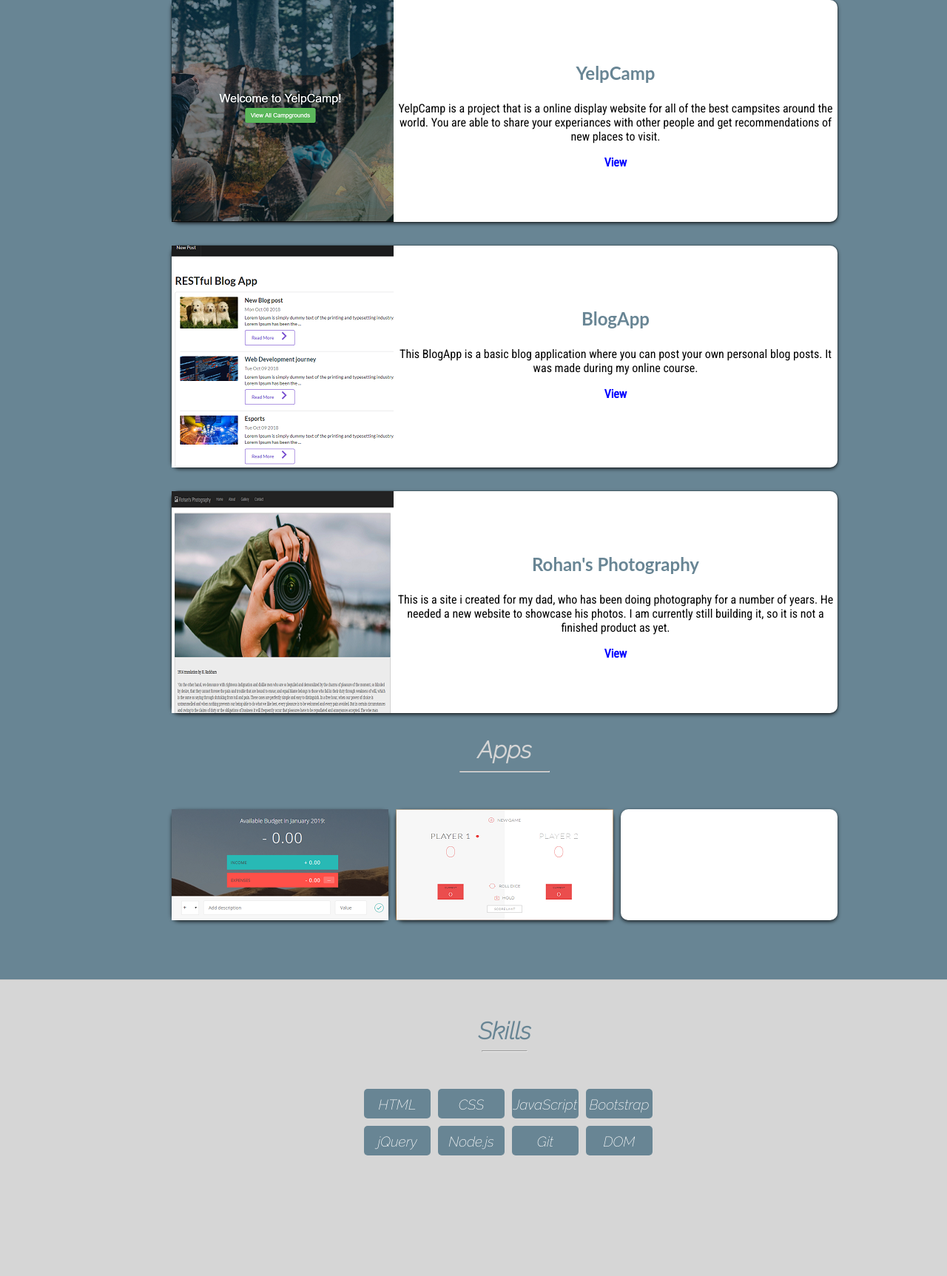
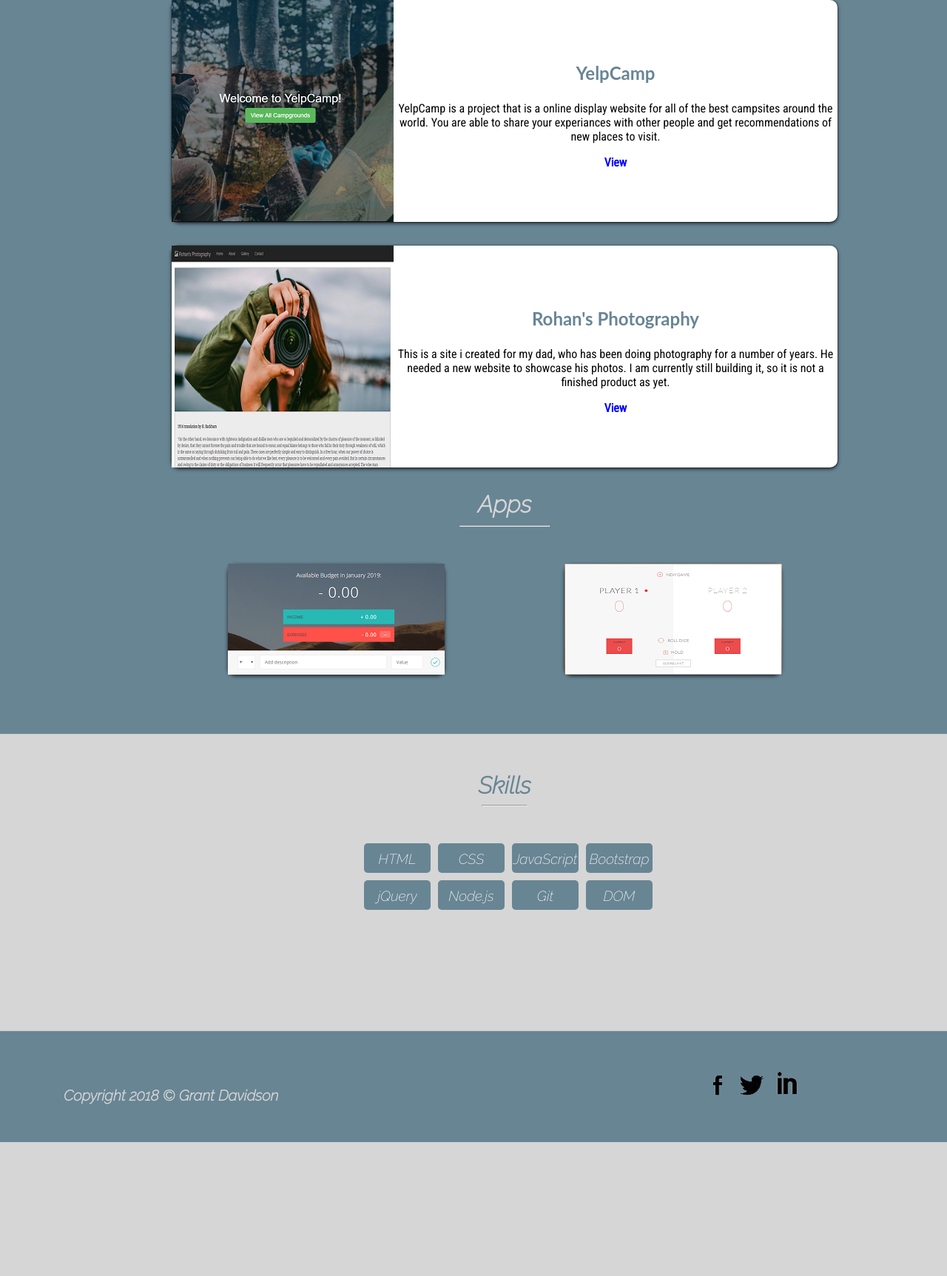
Before and after one commit to GrantMAD/Grantportfolio, a PHP site: page / in a window 1280 px wide; the page is wider, and only the part inside the window is pictured. Shown: the part 3888-5613 px from the top of that part at 74% size. After the commit the page ends 5432 px from the top of that part, so only its background shows below. Run offline with PHP 8.4, Linux system fonts and the light colour scheme.

Commit message:
removed and added projects

```diff
--- a/Portfolioindex.css
+++ b/Portfolioindex.css
@@ -316,7 +316,7 @@ hr {
 
 .Projectsapparea {
 	display: grid;
-	grid-template-columns: 1fr 1fr 1fr;
+	grid-template-columns: 1fr 1fr;
 	column-gap: 10px;
 	max-width: 900px;
 	margin: 0 auto 30px auto;
@@ -339,9 +339,11 @@ hr {
 
 .Projectsappblock {
 	display: grid;
+	justify-self: center;
 	background: white;
 	text-align: center;
 	height: 150px;
+	width: 293px;
 	box-shadow: 0px 2px 5px 0px rgba(0,0,0,0.75);
 	border-radius: 10px;
 }
--- a/index.html
+++ b/index.html
@@ -256,19 +256,6 @@
 
 			<div class="Projectsblockarea">
 				<div class="ProjectsImage">
-					<img src="Images/blogpic.PNG">
-				</div>
-				<div class="Projectsinfoblock">
-					<div class="Projectsblock">
-					 <h3 class="projectsname">BlogApp</h3>
-					  <p class="Projectsinfo">This BlogApp is a basic blog application where you can post your own personal blog posts. It was made during my online course.</p>
-					   <a href="https://peaceful-coast-18750.herokuapp.com/"target="_blank" class="projectsviewbutton"><strong>View</strong></a>
-					</div>
-				</div>
-			</div>
-
-			<div class="Projectsblockarea">
-				<div class="ProjectsImage">
 					<img src="Images/photographypic.PNG">
 				</div>
 				<div class="Projectsinfoblock">
@@ -287,7 +274,7 @@
 			<div class="Projectsapparea">
 
 				<div class="Projectsappblock">
-					<a href=""target="_blank"><div class="AppsImage">
+					<a href="https://calm-ocean-26431.herokuapp.com/"target="_blank"><div class="AppsImage">
 						<img src="Images/budgetapp.PNG">
 					</div></a>
 				</div>
@@ -295,9 +282,6 @@
 					<a href="https://hidden-eyrie-55543.herokuapp.com/"target="_blank"><div class="AppsImage">
 						<img src="Images/diceapp.PNG">
 					</div></a>
-				</div>
-				<div class="Projectsappblock">
-
 				</div>
 			</div>
 
```
